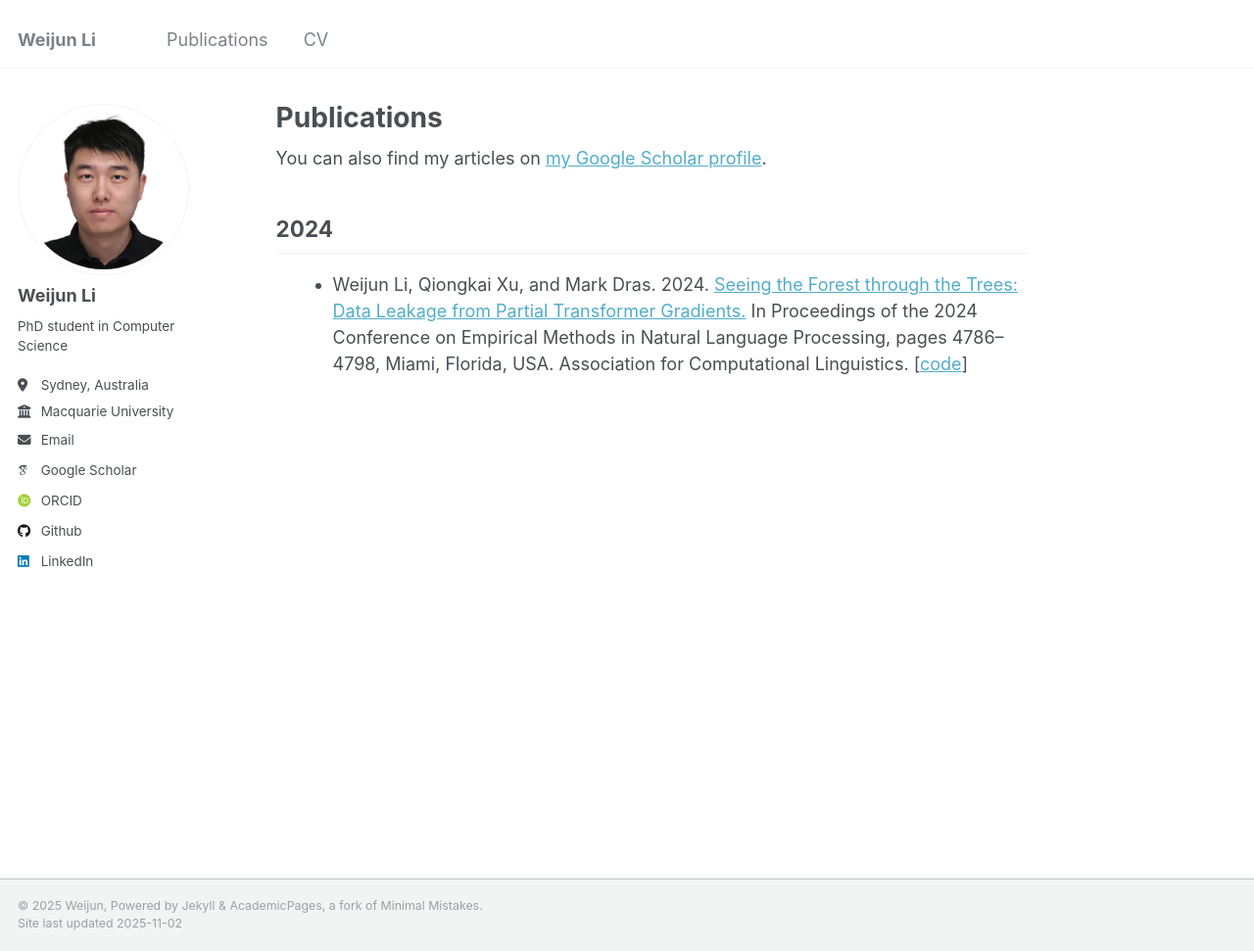
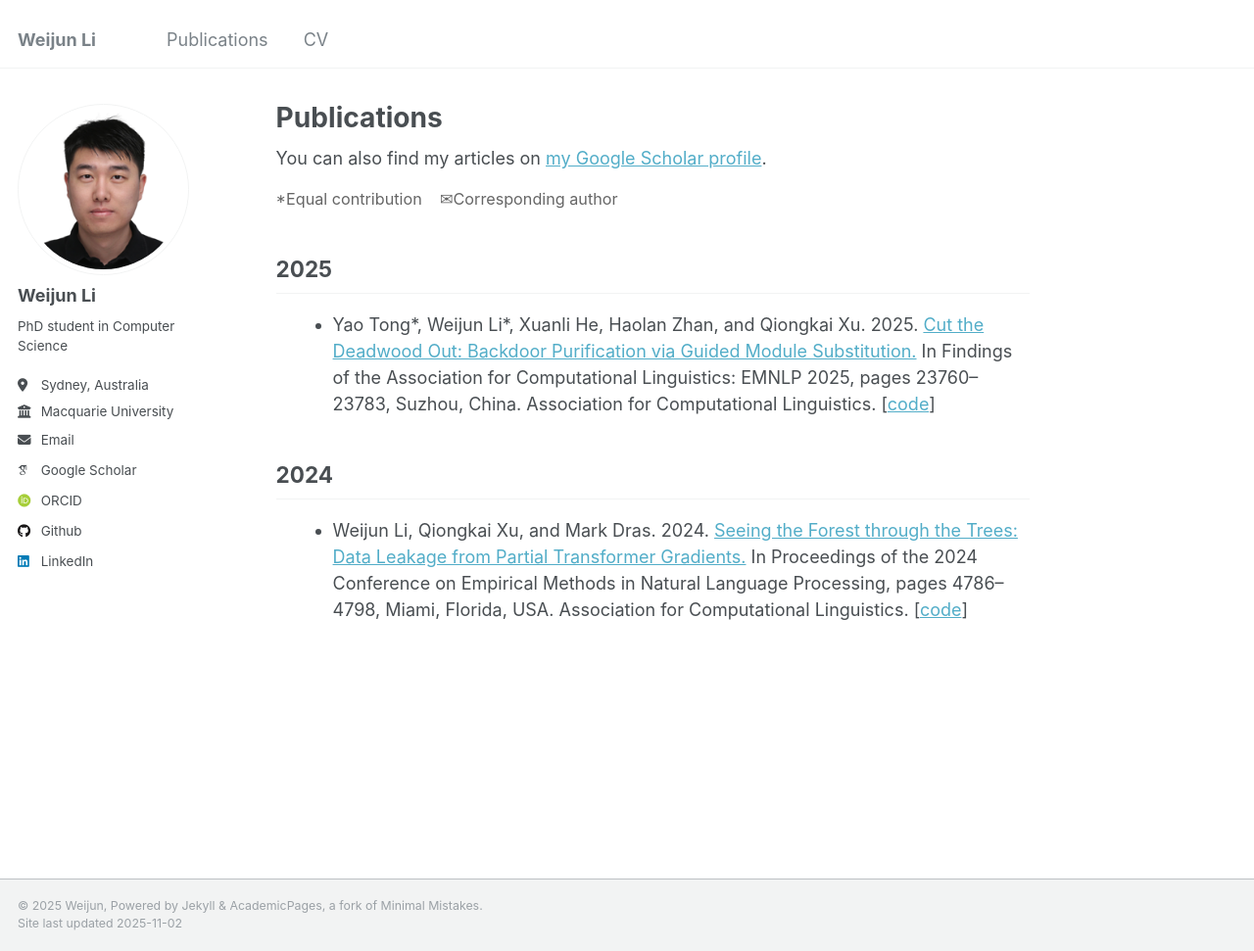
Before and after one commit to weijun-l/weijun-l.github.io, a Jekyll site: the page built from _pages/publications.md, in a window 1280 px wide and 971 px high. Shown: the whole window at 98% size. Built offline with Jekyll 4.4.1, drawn with Linux system fonts in a browser that asks for light colours; some web fonts are replaced.

Commit message:
update publication

```diff
--- a/_pages/publications.md
+++ b/_pages/publications.md
@@ -25,6 +25,16 @@ author_profile: true
   <div class="wordwrap">You can also find my articles on <a href="{{site.author.googlescholar}}">my Google Scholar profile</a>.</div>
 {% endif %}
 
+<div style="margin-top: 1em; margin-bottom: 1em; font-size: 0.9em; color: #666;">
+  *Equal contribution &nbsp;&nbsp; ✉Corresponding author
+</div>
+
+## 2025
+
+<ul class="publications">
+  <li>Yao Tong*, Weijun Li*, Xuanli He, Haolan Zhan, and Qiongkai Xu. 2025. <a href="https://aclanthology.org/2025.findings-emnlp.1293/">Cut the Deadwood Out: Backdoor Purification via Guided Module Substitution.</a> In Findings of the Association for Computational Linguistics: EMNLP 2025, pages 23760–23783, Suzhou, China. Association for Computational Linguistics. [<a href="https://github.com/weijun-l/guided-module-substitution">code</a>]</li>
+</ul>
+
 ## 2024
 
 <ul class="publications">
```
